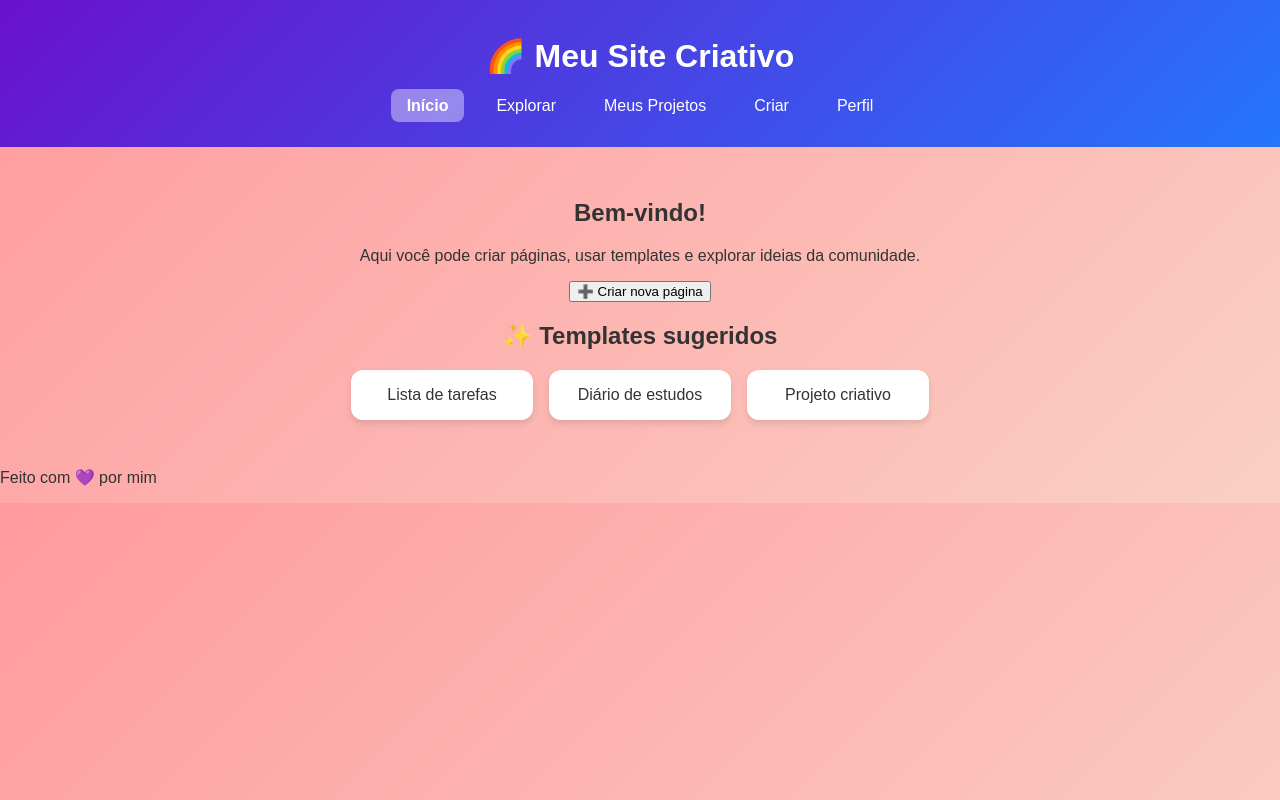
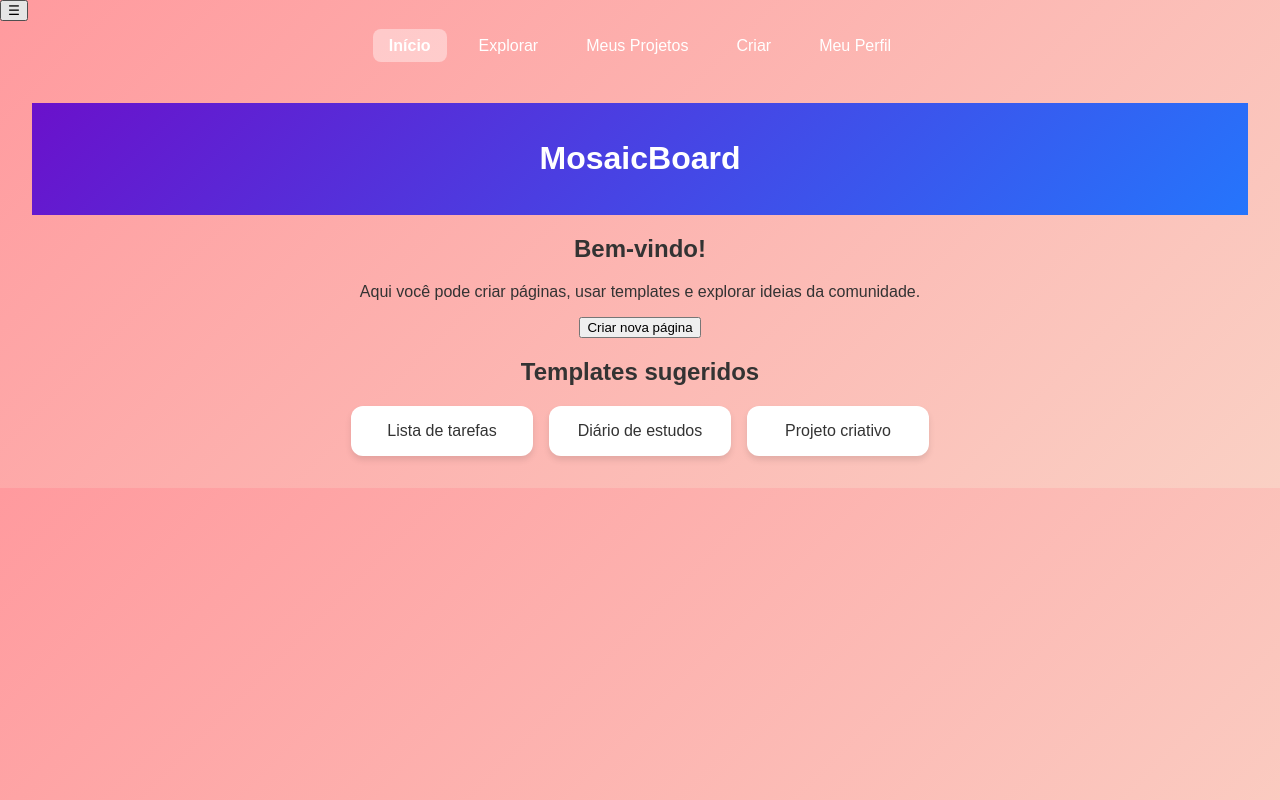
Before and after one commit to MagentaCat43/MosaicBoard, a plain HTML site: page index.html in a window 1280 px wide. Drawn offline with Linux system fonts and the light colour scheme.

Commit message:
index.html

```diff
--- a/index.html
+++ b/index.html
@@ -3,32 +3,36 @@
 <head>
   <meta charset="UTF-8">
   <meta name="viewport" content="width=device-width, initial-scale=1.0">
-  <title>Meu Site Colorido</title>
+  <title>MosaicBoard</title>
   <link rel="stylesheet" href="css/style.css">
 </head>
 <body>
-  <header>
-    <h1>🌈 Meu Site Criativo</h1>
+  <div class="sidebar" id="sidebar">
+    <button class="toggle-btn" onclick="toggleSidebar()">☰</button>
     <nav>
       <ul>
         <li><a href="index.html" class="ativo">Início</a></li>
         <li><a href="explorar.html">Explorar</a></li>
         <li><a href="meus-projetos.html">Meus Projetos</a></li>
         <li><a href="criar.html">Criar</a></li>
-        <li><a href="perfil.html">Perfil</a></li>
+        <li><a href="perfil.html">Meu Perfil</a></li>
       </ul>
     </nav>
-  </header>
+  </div>
 
   <main>
+    <header>
+      <h1>MosaicBoard</h1>
+    </header>
+
     <section class="intro">
       <h2>Bem-vindo!</h2>
       <p>Aqui você pode criar páginas, usar templates e explorar ideias da comunidade.</p>
-      <button onclick="alert('Futuramente vai criar uma nova página!')">➕ Criar nova página</button>
+      <button onclick="alert('Futuramente vai criar uma nova página!')">Criar nova página</button>
     </section>
 
     <section class="templates">
-      <h2>✨ Templates sugeridos</h2>
+      <h2>Templates sugeridos</h2>
       <div class="cards">
         <div class="card">Lista de tarefas</div>
         <div class="card">Diário de estudos</div>
@@ -37,10 +41,6 @@
     </section>
   </main>
 
-  <footer>
-    <p>Feito com 💜 por mim</p>
-  </footer>
-
   <script src="js/script.js"></script>
 </body>
 </html>
```
